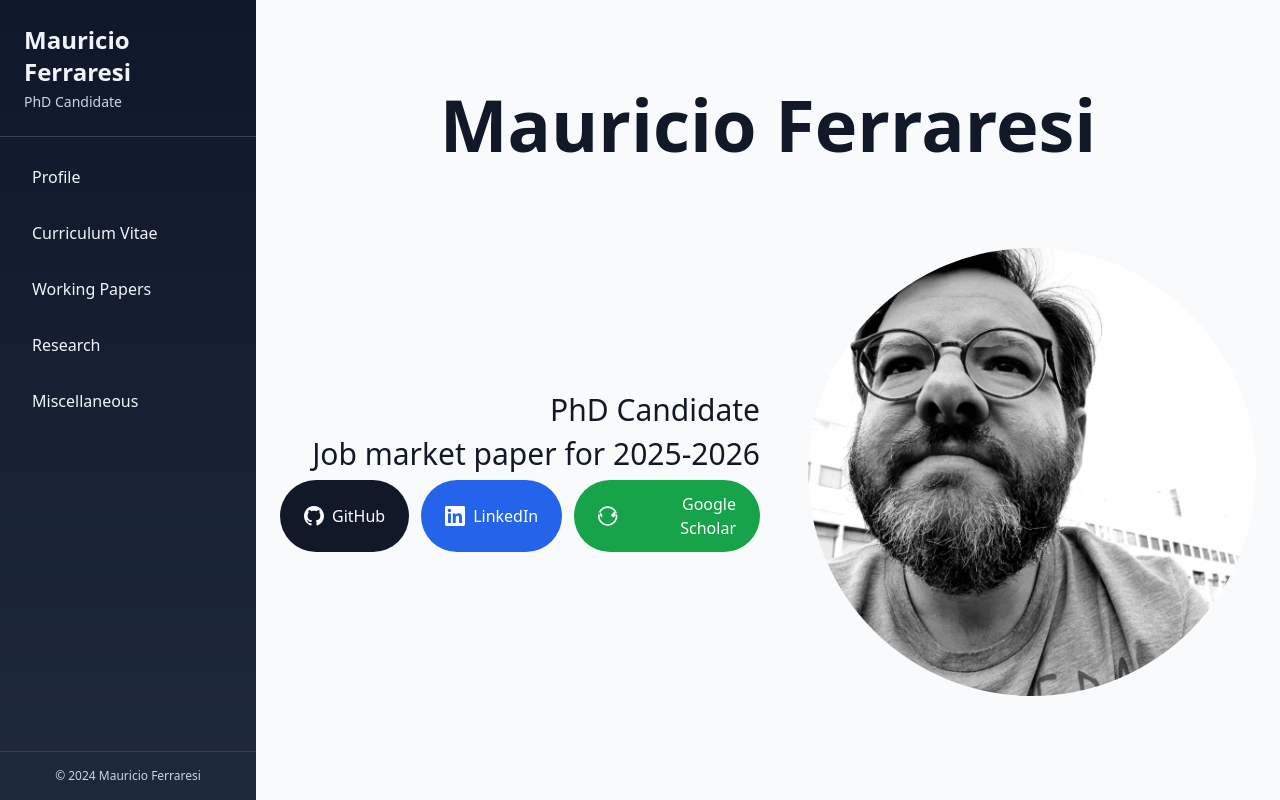
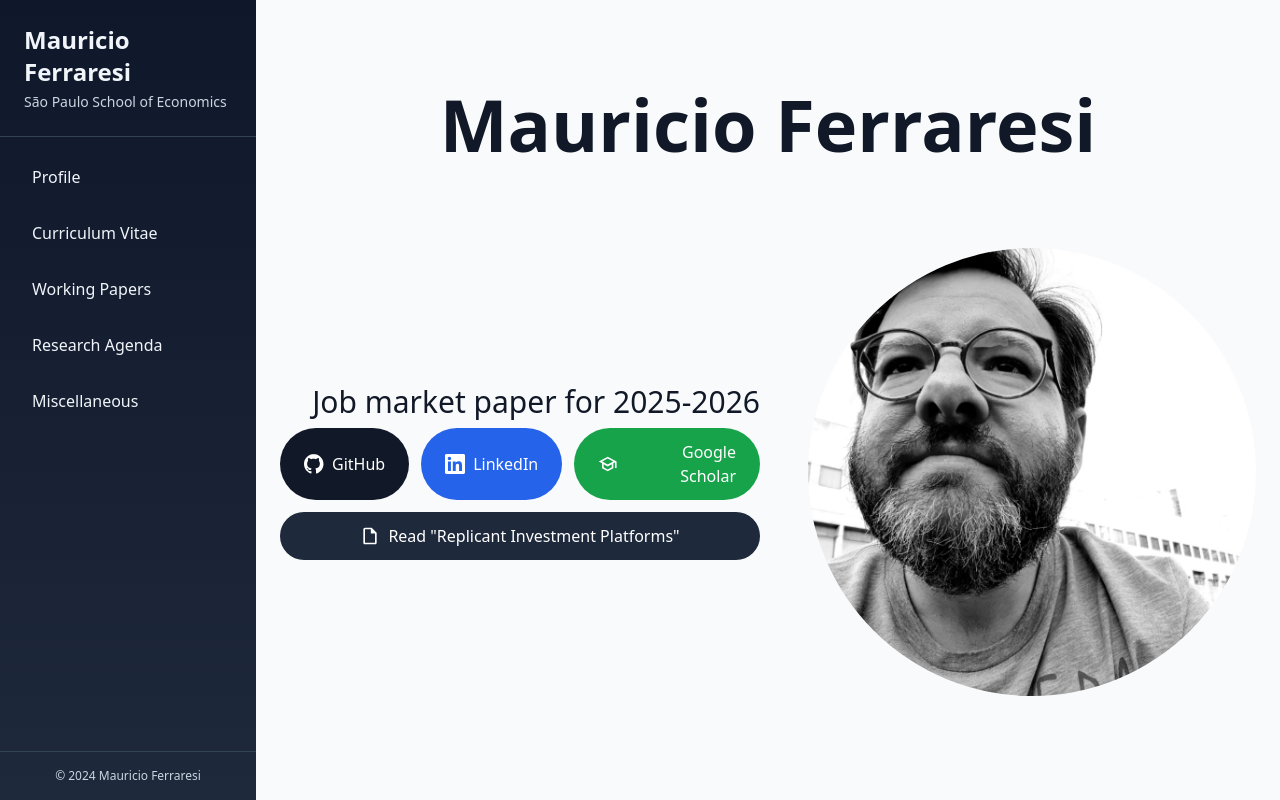
Before and after one commit to Ferraresi79/mauricio-ferraresi-website, a React (Vite) app: page / in a window 1280 px wide. Built offline with nearby package versions, Linux system fonts and the light colour scheme.

Commit message:
changes in config and as per mauricios request

```diff
--- a/package.json
+++ b/package.json
@@ -11,7 +11,7 @@
   },
   "repository": {
     "type": "git",
-    "url": "git+https://github.com/Fernando-Urbano/mauricio-ferraresi-website.git"
+    "url": "git+https://github.com/Ferraresi79/mauricio-ferraresi-website.git"
   },
   "keywords": [
     "website",
@@ -21,9 +21,9 @@
   "author": "",
   "license": "ISC",
   "bugs": {
-    "url": "https://github.com/Fernando-Urbano/mauricio-ferraresi-website/issues"
+    "url": "https://github.com/Ferraresi79/mauricio-ferraresi-website/issues"
   },
-  "homepage": "https://github.com/Fernando-Urbano/mauricio-ferraresi-website#readme",
+  "homepage": "https://Ferraresi79.github.io/mauricio-ferraresi-website",
   "devDependencies": {
     "@vitejs/plugin-react": "^4.6.0",
     "autoprefixer": "^10.4.21",
--- a/src/App.jsx
+++ b/src/App.jsx
@@ -4,6 +4,7 @@ import Sidebar from './Sidebar';
 import Profile from './Profile';
 import CurriculumVitae from './CurriculumVitae';
 import WorkingPapers from './WorkingPapers';
+import Research from './Research';
 import Miscellaneous from './Miscellaneous';
 
 export default function App() {
@@ -25,6 +26,8 @@ export default function App() {
     MainContent = <CurriculumVitae />;
   } else if (path === '/working-papers') {
     MainContent = <WorkingPapers />;
+  } else if (path === '/research') {
+    MainContent = <Research />;
   } else if (path === '/miscellaneous') {
     MainContent = <Miscellaneous />;
   } else {
--- a/src/CurriculumVitae.jsx
+++ b/src/CurriculumVitae.jsx
@@ -16,7 +16,7 @@ export default function CurriculumVitae() {
             title="Curriculum Vitae PDF"
           >
             <p>Your browser does not support PDFs.
-              <a href="https://www.dropbox.com/scl/fi/u17knrh4hspxqc145x8p1/CV.pdf?rlkey=29fedm3ta6tw5bqfp6lsn4ylk&e=1&st=9psvdvi9&dl=1" target="_blank" rel="noopener noreferrer">
+              <a href="https://www.dropbox.com/scl/fo/72p8jkhgzumyj3ibv7a5f/AJ6Os6NA3rByJPJ9itL89f0?dl=1&e=1&preview=CV.pdf&rlkey=vh13prjnfng1ptlsqh5syv6y9&st=e5mqhlfu" target="_blank" rel="noopener noreferrer">
                 Download the PDF
               </a>
             </p>
--- a/src/Miscellaneous.jsx
+++ b/src/Miscellaneous.jsx
@@ -2,9 +2,36 @@ import React from 'react';
 import PdfRenderer from './components/PdfRenderer';
 
 const bulletPoints = [
-  "Researcher in quantitative asset management and factor models",
+  "Researcher in demand-based asset pricing and financial intermediation based on fund networks",
   "Interested in philosophy of science and epistemology",
   "Former astronomer"
+];
+
+// External Links Button Component
+function ExternalLinkButton({ title, link }) {
+  return (
+    <a
+      href={link}
+      target="_blank"
+      rel="noopener noreferrer"
+      className="inline-flex items-center justify-center px-6 py-3 bg-slate-800 text-white rounded-3xl hover:bg-slate-700
+               transition-colors duration-200 focus:outline-none focus:ring-2 focus:ring-slate-500 focus:ring-opacity-50
+               shadow-lg font-medium"
+    >
+      {title}
+      <svg className="w-4 h-4 ml-2" fill="none" stroke="currentColor" viewBox="0 0 24 24">
+        <path strokeLinecap="round" strokeLinejoin="round" strokeWidth={2} d="M10 6H6a2 2 0 00-2 2v10a2 2 0 002 2h10a2 2 0 002-2v-4M14 4h6m0 0v6m0-6L10 14" />
+      </svg>
+    </a>
+  );
+}
+
+// External links data
+const externalLinks = [
+  { title: "Data and Code", link: "https://www.dropbox.com/scl/fo/lfr2ulaleizdbj30zzgum/APqx5CCihHW1BhJ1yQ0Z4gI/data_and_code?dl=0&rlkey=dfxq70bpw0qwiewjw6r75r3xm&subfolder_nav_tracking=1" },
+  { title: "Drafts", link: "https://www.dropbox.com/scl/fo/lfr2ulaleizdbj30zzgum/AMAKH6UZ3hHTsuUkfsxckjs/drafts?dl=0&rlkey=dfxq70bpw0qwiewjw6r75r3xm&subfolder_nav_tracking=1" },
+  { title: "Presentations", link: "https://www.dropbox.com/scl/fo/lfr2ulaleizdbj30zzgum/AExY4FTazAVoDs_ojQTEYu8/presentations?dl=0&rlkey=dfxq70bpw0qwiewjw6r75r3xm&subfolder_nav_tracking=1" },
+  { title: "Reports and Projects", link: "https://www.dropbox.com/scl/fo/lfr2ulaleizdbj30zzgum/APlkbZZzeQooRpW5lWrXDpE/reports_and_projects?dl=0&rlkey=dfxq70bpw0qwiewjw6r75r3xm&subfolder_nav_tracking=1" }
 ];
 
 export default function Miscellaneous() {
@@ -13,7 +40,7 @@ export default function Miscellaneous() {
       <h1 className="text-3xl font-bold text-gray-900 mb-8">Miscellaneous</h1>
 
       <div className="grid grid-cols-1 lg:grid-cols-2 gap-8">
-        {/* Left Column - Bullet Points and Thesis */}
+        {/* Left Column - Bullet Points, External Links, and Thesis */}
         <div className="space-y-8">
           {/* Bullet Points */}
           <div className="bg-white rounded-lg shadow-lg p-6">
@@ -28,12 +55,26 @@ export default function Miscellaneous() {
             </ul>
           </div>
 
-          {/* Thesis Paper */}
+          {/* External Links */}
+          <div className="bg-white rounded-lg shadow-lg p-6">
+            <h2 className="text-xl font-semibold text-gray-800 mb-4">External Links</h2>
+            <div className="grid grid-cols-1 sm:grid-cols-2 gap-3">
+              {externalLinks.map((linkData, index) => (
+                <ExternalLinkButton
+                  key={index}
+                  title={linkData.title}
+                  link={linkData.link}
+                />
+              ))}
+            </div>
+          </div>
+
+          {/* Thesis Paper
           <PdfRenderer
             title="Essays on Risk in Asset Management"
             pdfUrl="https://www.dropbox.com/scl/fi/bj6kmdd5sfgzn6nlhu819/Mauricio_Thesis.pdf?rlkey=92d064isyyw99rp9bqysl3f97&e=1&st=899nky09&raw=1"
             downloadUrl="https://www.dropbox.com/scl/fi/bj6kmdd5sfgzn6nlhu819/Mauricio_Thesis.pdf?rlkey=92d064isyyw99rp9bqysl3f97&e=1&st=899nky09&dl=1"
-          />
+          /> */}
         </div>
 
         {/* Right Column - Images */}
--- a/src/Profile.jsx
+++ b/src/Profile.jsx
@@ -19,7 +19,6 @@ export default function Profile() {
     <h1 className="text-5xl md:text-7xl font-extrabold text-gray-900 mb-6">Mauricio Ferraresi</h1>
     <div className="flex flex-col lg:flex-row items-center justify-center min-h-[60vh] gap-12">
       <div className="flex flex-col items-center lg:items-end text-center lg:text-right space-y-2 flex-1">
-        <div className="text-2xl md:text-3xl text-gray-900 font-normal">PhD Candidate</div>
         <div className="text-2xl md:text-3xl text-gray-900 font-normal">Job market paper for 2025-2026</div>
 
         <div className="hidden lg:block mt-6">
--- /dev/null
+++ b/src/Research.jsx
@@ -0,0 +1,28 @@
+import React from 'react';
+
+const bulletPoints = [
+  "Embeddings of investment platforms",
+  "Exposure market with granular investment platforms: Equilibrium and causality",
+  "Forecasting exposure on investment platforms (joint work with Laura Simonsen Leal)",
+  "Opportunistic investment platforms behavior (joint work with Giovanni Di Pietra)"
+];
+
+export default function Research() {
+  return (
+    <div className="max-w-6xl mx-auto">
+      <h1 className="text-3xl font-bold text-gray-900 mb-8">Research Agenda</h1>
+
+      <div className="bg-white rounded-lg shadow-lg p-6">
+        <h2 className="text-xl font-semibold text-gray-800 mb-4">Current Research Projects</h2>
+        <ul className="space-y-3 text-gray-700">
+          {bulletPoints.map((point, index) => (
+            <li key={index} className="flex items-start">
+              <span className="text-blue-600 mr-3 mt-1">•</span>
+              <span>{point}</span>
+            </li>
+          ))}
+        </ul>
+      </div>
+    </div>
+  );
+}
--- a/src/Sidebar.jsx
+++ b/src/Sidebar.jsx
@@ -4,7 +4,7 @@ const sections = [
   { name: 'Profile', path: '/' },
   { name: 'Curriculum Vitae', path: '/curriculum-vitae' },
   { name: 'Working Papers', path: '/working-papers' },
-  { name: 'Research', path: '/research' },
+  { name: 'Research Agenda', path: '/research' },
   { name: 'Miscellaneous', path: '/miscellaneous' },
 ];
 
@@ -42,7 +42,7 @@ export default function Sidebar({ isOpen, onClose }) {
             </button>
 
             <h2 className="text-2xl font-bold text-slate-100">Mauricio Ferraresi</h2>
-            <p className="text-slate-300 text-sm mt-1">PhD Candidate</p>
+            <p className="text-slate-300 text-sm mt-1">São Paulo School of Economics</p>
           </div>
 
           <nav className="flex-1 p-4 space-y-2">
--- a/src/SocialButtons.jsx
+++ b/src/SocialButtons.jsx
@@ -2,22 +2,23 @@ import React from 'react';
 
 export default function SocialButtons({ className = "" }) {
   return (
-    <div className={`flex flex-row gap-3 ${className}`}>
+    <div className={`flex flex-col gap-3 ${className}`}>
+      <div className="flex flex-row gap-3">
         <a
-        href="https://github.com/yourusername"
+          href="https://github.com/Ferraresi79"
           target="_blank"
           rel="noopener noreferrer"
           className="inline-flex items-center justify-center px-6 py-3 bg-gray-900 text-white rounded-full hover:bg-gray-800
                    transition-colors duration-200 focus:outline-none focus:ring-2 focus:ring-gray-500 focus:ring-opacity-50"
         >
           <svg className="w-5 h-5 mr-2" fill="currentColor" viewBox="0 0 24 24">
-          <path d="M12 0c-6.626 0-12 5.373-12 12 0 5.302 3.438 9.8 8.207 11.387.599.111.793-.261.793-.577v-2.234c-3.338.726-4.033-1.416-4.033-1.416-.546-1.387-1.333-1.756-1.333-1.756-1.089-.745.083-.729.083-.729 1.205.084 1.839 1.237 1.839 1.237 1.07 1.834 2.807 1.304 3.492.997.107-.775.418-1.305.762-1.604-2.665-.305-5.467-1.334-5.467-5.931 0-1.311.469-2.381 1.236-3.221-.124-.303-.535-1.524.117-3.176 0 0 1.008-.322 3.301 1.23.957-.266 1.983-.399 3.003-.404 1.02.005 2.047.138 3.006.404 2.291-1.552 3.297-1.23 3.297-1.23.653 1.653.242 2.874.118 3.176.77.84 1.235 1.911 1.235 3.221 0 4.609-2.807 5.624-5.479 5.921.43.372.823 1.102.823 2.222v3.293c0 .319.192.694.801.576 4.765-1.589 8.199-6.086 8.199-11.386 0-6.627-5.373-12-12-12z"/>
+            <path d="M12 0c-6.626 0-12 5.373-12 12 0 5.302 3.438 9.8 8.207 11.387.599.111.793-.261.793-.577v-2.234c-3.338.726-4.033-1.416-4.033-1.416-.546-1.387-1.333-1.756-1.333-1.756-1.089-.745.083-.729.083-.729 1.205.084 1.839 1.237 1.237 1.237 1.07 1.834 2.807 1.304 3.492.997.107-.775.418-1.305.762-1.604-2.665-.305-5.467-1.334-5.467-5.931 0-1.311.469-2.381 1.236-3.221-.124-.303-.535-1.524.117-3.176 0 0 1.008-.322 3.301 1.23.957-.266 1.983-.399 3.003-.404 1.02.005 2.047.138 3.006.404 2.291-1.552 3.297-1.23 3.297-1.23.653 1.653.242 2.874.118 3.176.77.84 1.235 1.911 1.235 3.221 0 4.609-2.807 5.624-5.479 5.921.43.372.823 1.102.823 2.222v3.293c0 .319.192.694.801.576 4.765-1.589 8.199-6.086 8.199-11.386 0-6.627-5.373-12-12-12z"/>
           </svg>
           GitHub
         </a>
 
         <a
-        href="https://linkedin.com/in/yourusername"
+          href="https://www.linkedin.com/in/mauricio-ferraresi-24b51a232/"
           target="_blank"
           rel="noopener noreferrer"
           className="inline-flex items-center justify-center px-6 py-3 bg-blue-600 text-white rounded-full hover:bg-blue-700
@@ -30,17 +31,31 @@ export default function SocialButtons({ className = "" }) {
         </a>
 
         <a
-        href="https://scholar.google.com/citations?user=youruserid"
+          href="https://scholar.google.com/citations?user=sRKjvPsAAAAJ&hl=en"
           target="_blank"
           rel="noopener noreferrer"
           className="inline-flex items-center justify-center px-6 py-3 bg-green-600 text-white rounded-full hover:bg-green-700
                    transition-colors duration-200 focus:outline-none focus:ring-2 focus:ring-green-500 focus:ring-opacity-50"
         >
           <svg className="w-5 h-5 mr-2" fill="currentColor" viewBox="0 0 24 24">
-          <path d="M5.242 13.769L0 9.224 2.299 6.92l2.943 2.849L5.242 13.77zM24 9.224l-5.242 4.545-2.943-2.85L19.701 6.92 24 9.224zM12 0C5.373 0 0 5.373 0 12s5.373 12 12 12 12-5.373 12-12S18.627 0 12 0zm0 22C6.486 22 2 17.514 2 12S6.486 2 12 2s10 4.486 10 10-4.486 10-10 10z"/>
+            <path d="M12 3L1 9l4 2.18v6L12 21l7-3.82v-6l2-1.09V17h2V9L12 3zm6.82 6L12 12.72 5.18 9 12 5.28 18.82 9zM17 15.99l-5 2.73-5-2.73v-3.72L12 15l5-2.73v3.72z"/>
           </svg>
           Google Scholar
         </a>
       </div>
+
+      <a
+        href="https://www.dropbox.com/scl/fo/gum9iig9ub70ti6j7nx10/AFYfZWn6DNC_Ml2xD2FjxZ0/Replicant%20Investment%20Platforms?dl=0&preview=Replicant_Investment_Platforms.pdf&rlkey=22uq9itq8qppmk9mu6jsde9qp&subfolder_nav_tracking=1"
+        target="_blank"
+        rel="noopener noreferrer"
+        className="inline-flex items-center justify-center px-6 py-3 bg-slate-800 text-white rounded-full hover:bg-slate-700
+                 transition-colors duration-200 focus:outline-none focus:ring-2 focus:ring-slate-500 focus:ring-opacity-50"
+      >
+        <svg className="w-5 h-5 mr-2" fill="currentColor" viewBox="0 0 24 24">
+          <path d="M14 2H6c-1.1 0-2 .9-2 2v16c0 1.1.89 2 2 2h12c1.1 0 2-.9 2-2V8l-6-6zm4 18H6V4h7v5h5v11z"/>
+        </svg>
+        Read "Replicant Investment Platforms"
+      </a>
+    </div>
   );
 }
--- a/src/WorkingPapers.jsx
+++ b/src/WorkingPapers.jsx
@@ -9,18 +9,15 @@ export default function WorkingPapers() {
       <div className="grid grid-cols-1 lg:grid-cols-2 gap-8">
         {/* Left Column - PDFs */}
         <div className="space-y-8">
-          {/* First Working Paper */}
+          <PdfRenderer
+            title="Replicant Investment Platforms (Job Market Paper)"
+            pdfUrl="https://www.dropbox.com/scl/fi/m1uu0nyyyqyb12mcwfn97/Replicant_Investment_Platforms.pdf?rlkey=ffzslt64u3lbta0rknxqxbvqz&e=1&st=b4zjnn92&raw=1"
+            downloadUrl="https://www.dropbox.com/scl/fi/m1uu0nyyyqyb12mcwfn97/Replicant_Investment_Platforms.pdf?rlkey=ffzslt64u3lbta0rknxqxbvqz&e=1&st=b4zjnn92&dl=1"
+          />
           <PdfRenderer
             title="Amplification and Performance from Exposure based Strategies"
             pdfUrl="https://www.dropbox.com/scl/fi/dar2cutl6vofqycjmuff3/Amplification_and_Performance_from_Exposure_based_Strategies.pdf?rlkey=xob4e8mjz2dmqlxu4yybarbqw&st=4z89uzdh&raw=1"
             downloadUrl="https://www.dropbox.com/scl/fi/dar2cutl6vofqycjmuff3/Amplification_and_Performance_from_Exposure_based_Strategies.pdf?rlkey=xob4e8mjz2dmqlxu4yybarbqw&st=4z89uzdh&dl=1"
-          />
-
-          {/* Second Working Paper */}
-          <PdfRenderer
-            title="Replicant Investment Platforms"
-            pdfUrl="https://www.dropbox.com/scl/fi/m1uu0nyyyqyb12mcwfn97/Replicant_Investment_Platforms.pdf?rlkey=ffzslt64u3lbta0rknxqxbvqz&e=1&st=b4zjnn92&raw=1"
-            downloadUrl="https://www.dropbox.com/scl/fi/m1uu0nyyyqyb12mcwfn97/Replicant_Investment_Platforms.pdf?rlkey=ffzslt64u3lbta0rknxqxbvqz&e=1&st=b4zjnn92&dl=1"
           />
         </div>
 
--- a/vite.config.js
+++ b/vite.config.js
@@ -2,6 +2,7 @@ import { defineConfig } from 'vite';
 import react from '@vitejs/plugin-react';
 
 export default defineConfig({
+  base: '/mauricio-ferraresi-website/',
   plugins: [react()],
   root: '.',
   build: {
```
Lines whose indentation alone changed are shown as unchanged.
